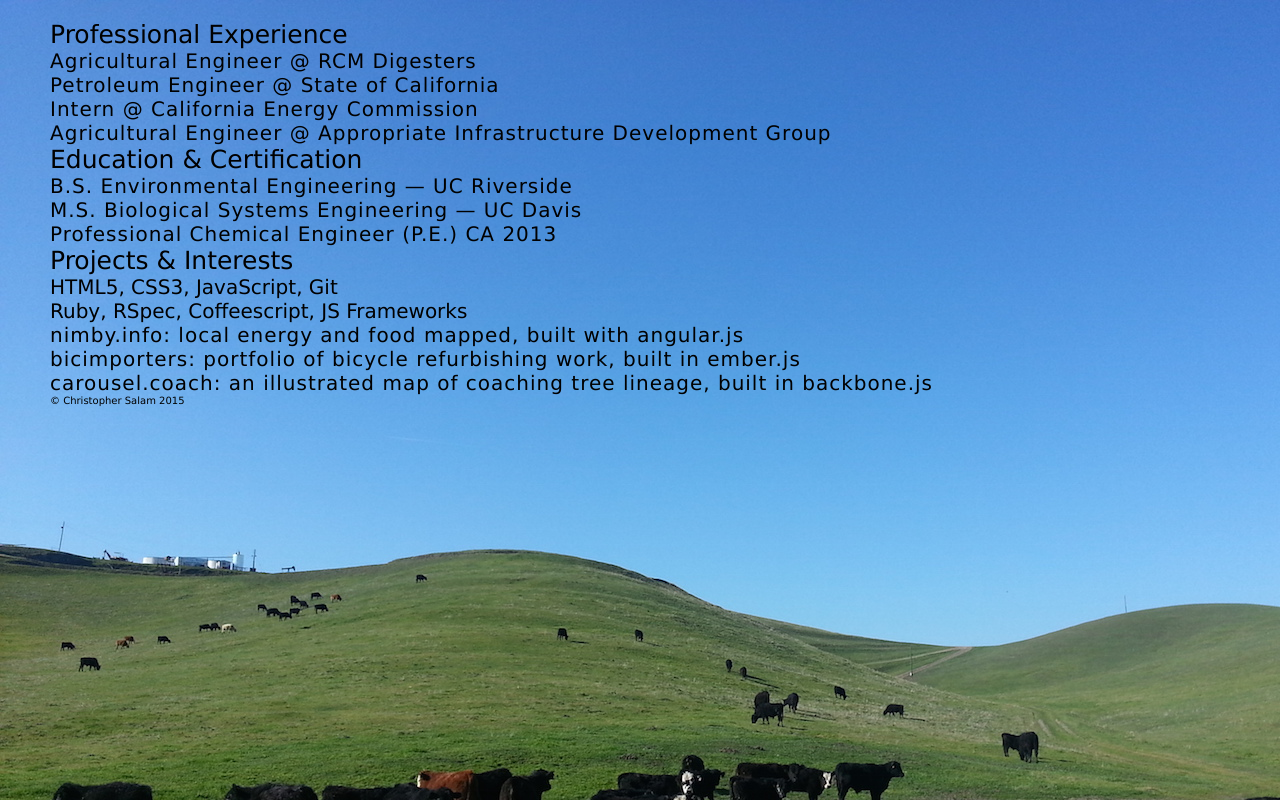
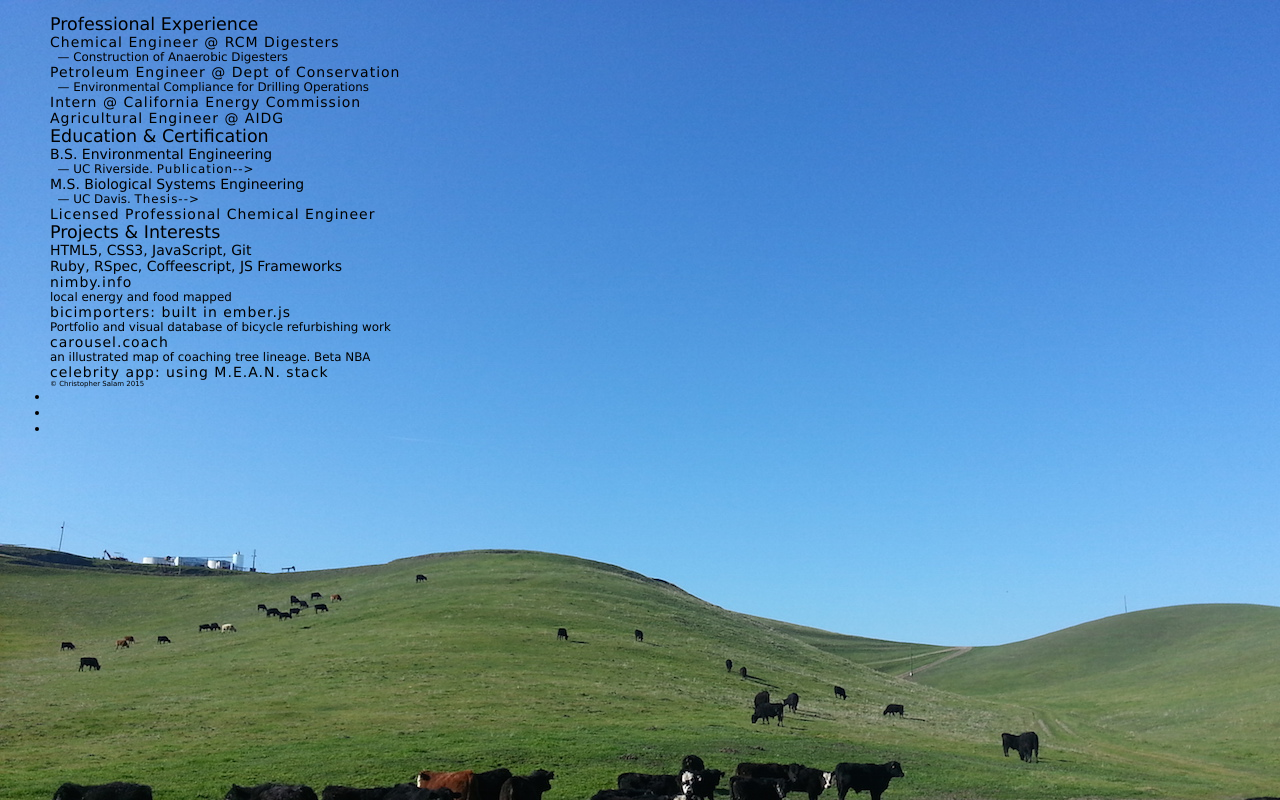
Before and after one commit to ChristopherSalam/blog, a PHP site: page / in a window 1280 px wide. Run offline with PHP 8.4, Linux system fonts and the light colour scheme; some libraries are stand-ins or nearby versions.

Commit message:
built column and changed ul to dl

```diff
--- a/index.htm
+++ b/index.htm
@@ -1,44 +1,53 @@
 <!DOCTYPE html>
 <html>
+	<head>
+		<title>Christopher Salam</title>
+	</head>
+
 <body>
+		<!--<div class="bg "></div>-->
 <link rel="stylesheet" type="text/css" href="style.css">
+
 <h1>Christopher Salam</h1>
-			<ul class="menu">
-				<li style="font-size: 125%; width: 400px;">Professional Experience</li>
-				<li><a href="http://www.barstowslongviewfarm.com/anaerobic-digester/" target="_blank">
-					Agricultural Engineer &#64; RCM Digesters</a></li>
-				<li><a href="http://maps.conservation.ca.gov/doggr/index.html#openModal" target="_blank">
-					Petroleum Engineer &#64; State of California</a></li>
-				<li><a href="http://www.energyupgradeca.org/en/" target="_blank">
-					Intern &#64; California Energy Commission</a></li>
-				<li><a href="https://www.youtube.com/watch?v=eel28RmpuGA" target="_blank">
-					Agricultural Engineer &#64; Appropriate Infrastructure Development Group </a></li>
-				<li style="font-size: 125%;">Education &amp; Certification</li>
-				<li><a href="http://cfpub.epa.gov/ncer_abstracts/index.cfm/fuseaction/display.highlight/abstract/8697" target="_blank">	   B.S. Environmental Engineering &#151; UC Riverside</a></li>
-				<li><a href="http://adsabs.harvard.edu/abs/2011PhDT.......144S" target="_blank">
-					M.S. Biological Systems Engineering  &#151;  UC Davis</a></li>
-				<li><a href="#">
-					Professional Chemical Engineer (P.E.) CA 2013</a></li>
-				<li style="font-size: 125%;">Projects &amp; Interests</li>
-				<li>HTML5, CSS3, JavaScript, Git</li>
-				<li>Ruby, RSpec, Coffeescript, JS Frameworks</li>
-				<li><a href="#" target="_blank">
-					nimby.info: local energy and food mapped, built with angular.js</a></li>
-				<li><a href="#" target="_blank">
-					bicimporters: portfolio of bicycle refurbishing work, built in ember.js</a></li>
-			<!--<li><a href="#" target="_blank">
-					fer_mentor.com: a history of fermented foods, built in backbone.js</a></li> -->
-				<li><a href="#" target="_blank">
-					carousel.coach: an illustrated map of coaching tree lineage, built in backbone.js</a></li>
-				<li style="font-size: 50%;">&copy; Christopher Salam 2015</li>
-				<li class="bg"></li>
-			</ul>
+	<dl class="menu">
+		<dt>Professional Experience</dt>
+			<dd><a href="http://www.barstowslongviewfarm.com/anaerobic-digester/" target="_blank">
+			Chemical Engineer &#64; RCM Digesters</a></dd>
+				<dd class="sub">&nbsp; &#151; Construction of Anaerobic Digesters</dd>
+			<dd><a href="http://maps.conservation.ca.gov/doggr/index.html#openModal" target="_blank">
+			Petroleum Engineer &#64; Dept of Conservation</a></dd>
+				<dd class="sub">&nbsp; &#151; Environmental Compliance for Drilling Operations</dd>
+			<dd><a href="http://www.energyupgradeca.org/en/" target="_blank">
+			Intern &#64; California Energy Commission</a></dd>
+			<dd><a href="https://www.youtube.com/watch?v=eel28RmpuGA" target="_blank">
+			Agricultural Engineer &#64; AIDG </a></dd>
+		<dt>Education &amp; Certification</dt>
+			<dd>B.S. Environmental Engineering</dd>
+				<dd class="sub">&nbsp; &#151; UC Riverside. <a href="http://cfpub.epa.gov/ncer_abstracts/index.cfm/fuseaction/display.highddght/abstract/8697" target="_blank">Publication--></a><dd>
+			<dd>M.S. Biological Systems Engineering</a></dd>
+				<dd class="sub">&nbsp; &#151; UC Davis. <a href="http://adsabs.harvard.edu/abs/2011PhDT.......144S" target="_blank">Thesis--></a><dd>
+			<dd><a href="#">Licensed Professional Chemical Engineer </a></dd>
+		<dt>Projects &amp; Interests</dt>
+			<dd>HTML5, CSS3, JavaScript, Git</dd>
+			<dd>Ruby, RSpec, Coffeescript, JS Frameworks</dd>
+			<dd><a href="#" target="_blank">nimby.info</a></dd>
+			<dd class="sub">local energy and food mapped<dd>
+			<dd><a href="#" target="_blank">bicimporters: built in ember.js</a></dd>
+			<dd class="sub">Portfolio and visual database of bicycle refurbishing work <dd>
+			<!--<dd><a href="#" target="_blank">
+					fer_mentor.com: a history of fermented foods, built in backbone.js</a></dd> -->
+			<dd><a href="#" target="_blank">carousel.coach</a>
+			<dd class="sub">an illustrated map of coaching tree lineage. Beta NBA</dd>
+			<dd><a href="#" target="_blank">celebrity app: using M.E.A.N. stack</a></dd>
+		<dt style="font-size: 50%;">&copy; Christopher Salam 2015</dt>
+			<dd class="bg"></dd>
 
-			<ul>
+		<ul class="contact">
 			<li class="in"><a><img href="img/in.png"></a></li>
 			<li class="git"><a><img href="img/GitHub.png"></a></li>
 			<li class="mail"><a><img href="img/email.jpg"></a></li>
 		</ul>
+<script src="https://ajax.googleapis.com/ajax/ddbs/jquery/2.1.3/jquery.min.js"></script>
 </body>
 </html>
 
@@ -46,4 +55,4 @@
 <!-- <h2>Projects</h2>
 <p>Project Idea 1</p>
 <p>Project Idea 2</p>
-<p>Portfolio</p> -->
+<p>Portfoddo</p> -->
--- a/style.css
+++ b/style.css
@@ -6,31 +6,29 @@ background-repeat: no-repeat;
 background-attachment:local;
 }
 
+iframe {
+  float: right;
+  z-index: -2;
+}
+
 h1 {
 font-size: 200%;
 float: right;
-/* -ms-transform: rotate(90deg);
--webkit-transform: rotate(90deg);
-transform: rotate(90deg); */
 border: 0;
 outline: 0;
 }
 
-div {
-  width:40%;
-  margin: 10px 50px;
-  background-color: #ffffff;
-  border: 1px solid black;
-  opacity:0.6;
-  /* filter:alpha(opacity=60); For IE8 and earlier */
-}
-
-ul {
+dl {
 list-style-type: none;
 text-align: justify;
 margin: 0 5px 20px 50px;
 position: relative;
 z-index: 1;
+}
+
+dt {
+font-size: 125%;
+width: 400px;
 }
 
 body {
@@ -39,13 +37,17 @@ margin: 0;
 padding: 0;
 text-align: center;
 background-repeat: no-repeat;
-font-size: 20px;
+font-size: 14px;
 margin: 1em 0 4em 0;
 }
 
 html {
   min-width: 1040px;
   margin: 0;
+}
+
+dd.sub {
+  font-size:85%;
 }
 
 .bg {
@@ -56,53 +58,66 @@ html {
   right: 0;
   bottom: 0;
   left: 0;
-  transition: 10s;
+  transition: 5s;
   pointer-events: none;
 }
 
-li {
+dd {
 list-style:none;
 }
 
 .contact {
-  display:inline-block;
+  display:inline;
 }
 
-.contact li.in a{
-  background: url(img/in.png);
+.contact ul.in a{
+  background-image: url(img/in.png);
 }
 
-.contact li.git a{
-  background: url(img/GitHub.png);
+.contact ul.git a{
+  background-image: url(img/GitHub.png);
 }
 
-.contact li.mail a{
-  background: url(img/email.png);
+.contact ul.mail a{
+  background-image: url(img/email.png);
 }
 
-li a {
+dd a {
 text-align:center;
 font-family: "Lucida Sans Unicode", "Lucida Grande", sans-serif;
 letter-spacing:1px;
 color:#000;
 text-decoration:none;
-transition: 10s;
+transition: 5s;
 width: 100%;
 }
 
-.menu li:nth-child(2):hover ~ .bg {
+.menu dd:nth-child(2):hover ~ .bg {
   background-image: url(img/MAflare.jpg);
 }
-.menu li:nth-child(3):hover ~ .bg {
+.menu dd:nth-child(3):hover ~ .bg {
+  background-image: url(img/MAflare.jpg);
+}
+.menu dd:nth-child(4):hover ~ .bg {
   background-image: url(img/subrig.jpg);
 }
-.menu li:nth-child(4):hover ~ .bg {
+.menu dd:nth-child(5):hover ~ .bg {
+  background-image: url(img/subrig.jpg);
+}
+.menu dd:nth-child(6):hover~ .bg {
   background-image: url(img/smoke.jpg);
 
 }
-.menu li:nth-child(5):hover ~ .bg {
+.menu dd:nth-child(7):hover ~ .bg {
   background-image: url(img/guate.jpg);
 }
-.menu li:nth-child(6):hover ~ .bg {
+.menu dd:nth-child(9):hover ~ .bg {
+  background-image: url(img/rigs.jpg);
+}
+
+.menu dd:nth-child(10):hover ~ .bg {
+  background-image: url(img/curtido.jpg);
+}
+.menu dd:nth-child(11):hover ~ .bg {
   background-image: url(img/trees.jpg);
 }
```
Also changed, not shown: img/1381510_10101947618009754_1399972359_n.jpg (deleted), img/curtido.jpg (renamed from img/148383_751641607094_3799912_n.jpg), img/rigs.jpg (renamed from img/1394793_10101947618159454_331633840_n.jpg). Lines whose indentation alone changed are shown as unchanged.
